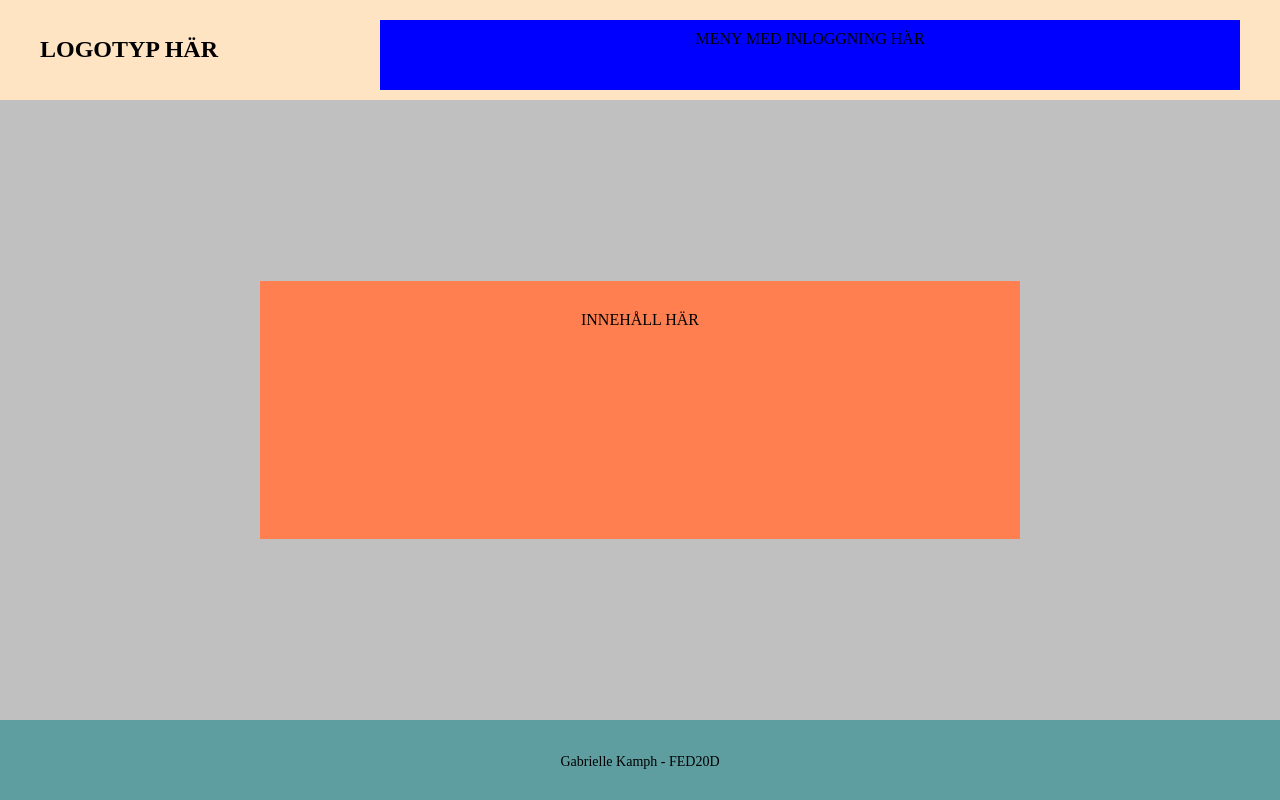
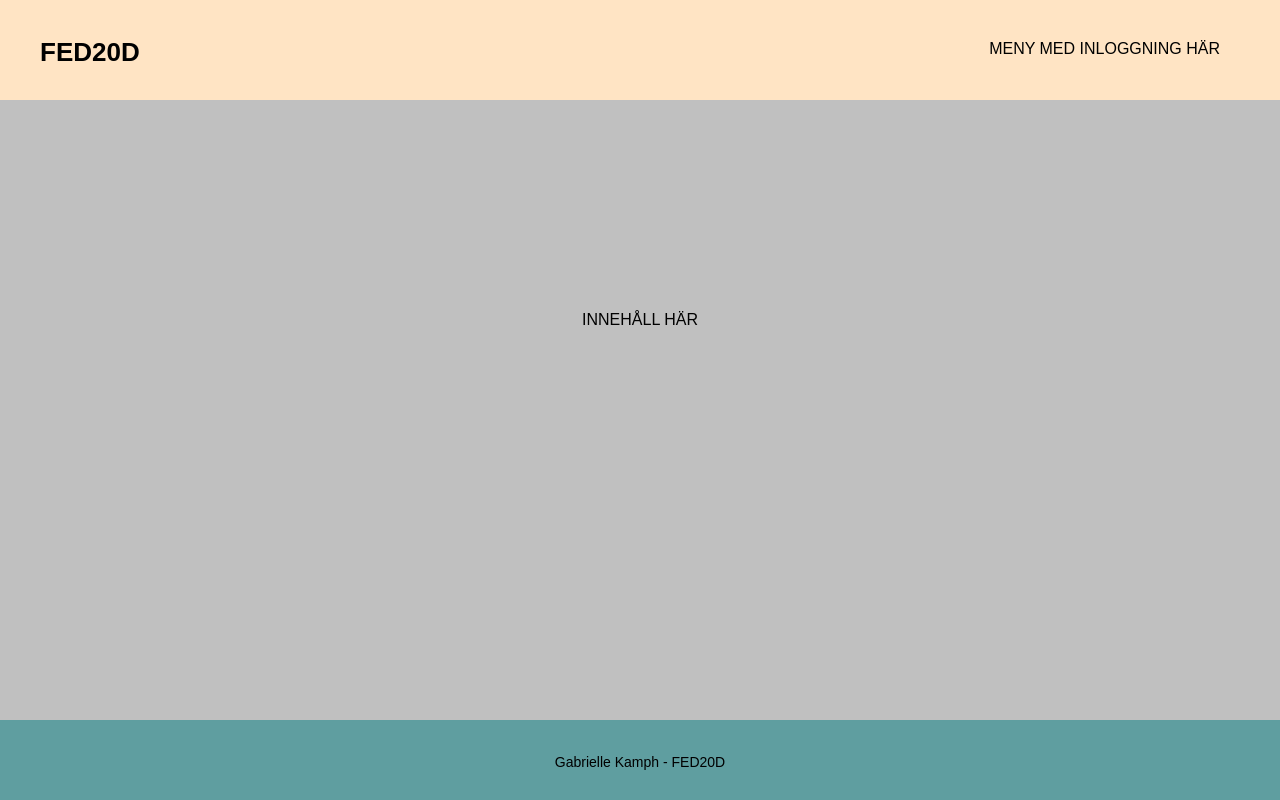
Before and after one commit to H5-classroom/login-page-gabriellekamph, a plain HTML site: page index.html in a window 1280 px wide. Drawn offline with Linux system fonts and the light colour scheme.

Commit message:
Updating more basic layout/structure

```diff
--- a/index.html
+++ b/index.html
@@ -11,7 +11,7 @@
     <div id="wrapper">
 
         <header>
-            <h1>LOGOTYP HÄR</h1>
+            <h1>FED20D</h1>
             <nav id="topnav">MENY MED INLOGGNING HÄR</nav>
         </header>
         <section id="content">
--- a/script.js
+++ b/script.js
@@ -0,0 +1,3 @@
+// Array med användare och lösenord
+
+// Meny 1:
--- a/style.css
+++ b/style.css
@@ -3,10 +3,11 @@ body {
     padding: 0;
     color: #000;
     text-align: center;
+    font-family: Arial, Helvetica, sans-serif;
 }
 
 h1 {
-    font-size: 24px;
+    font-size: 26px;
 }
 
 p {
@@ -35,13 +36,12 @@ header {
 #topnav {
     width: 70%;
     height: 50px;
-    padding: 10px;
-    background-color: blue;
+    padding: 20px;
+    text-align: right;
 }
 
 #content {
     width: 700px;
-    background-color: coral;
     padding: 30px;
     align-items: center;
     justify-content: center;
```
